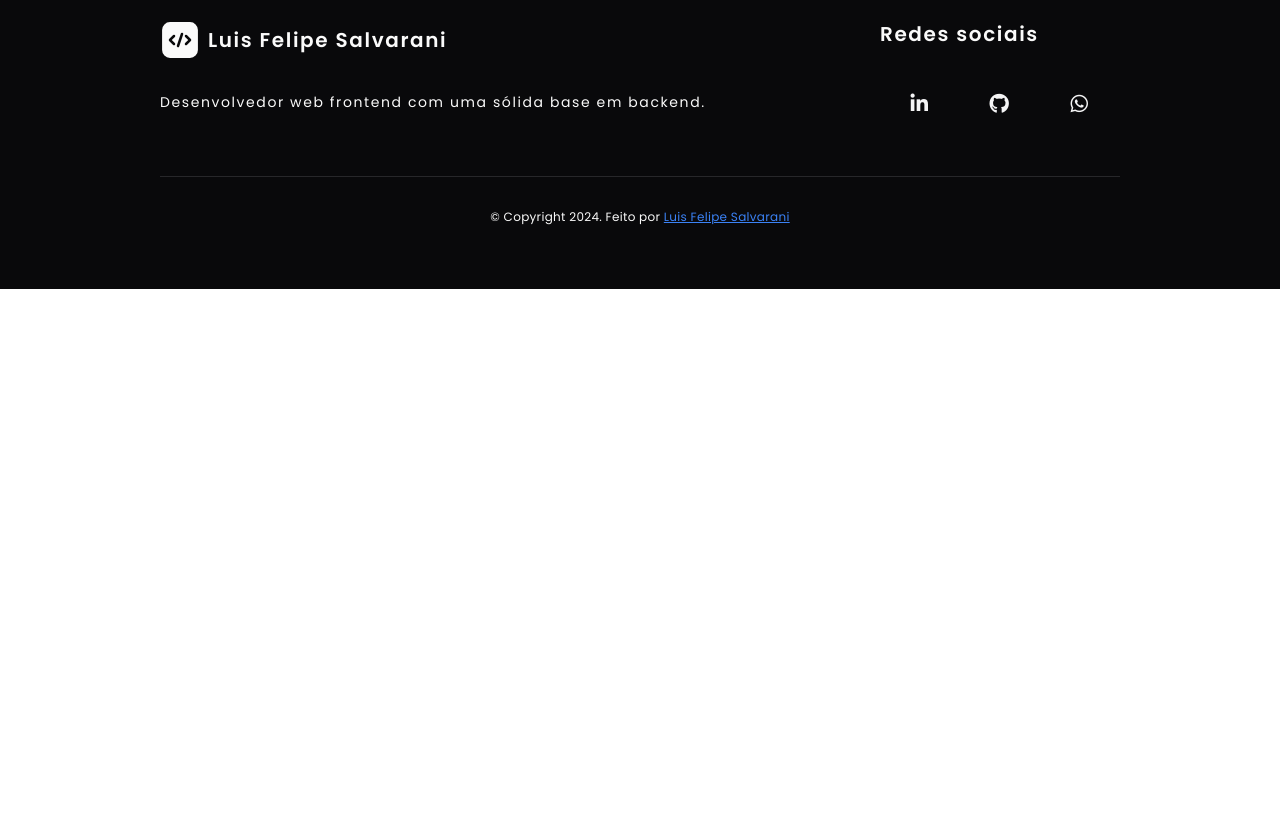
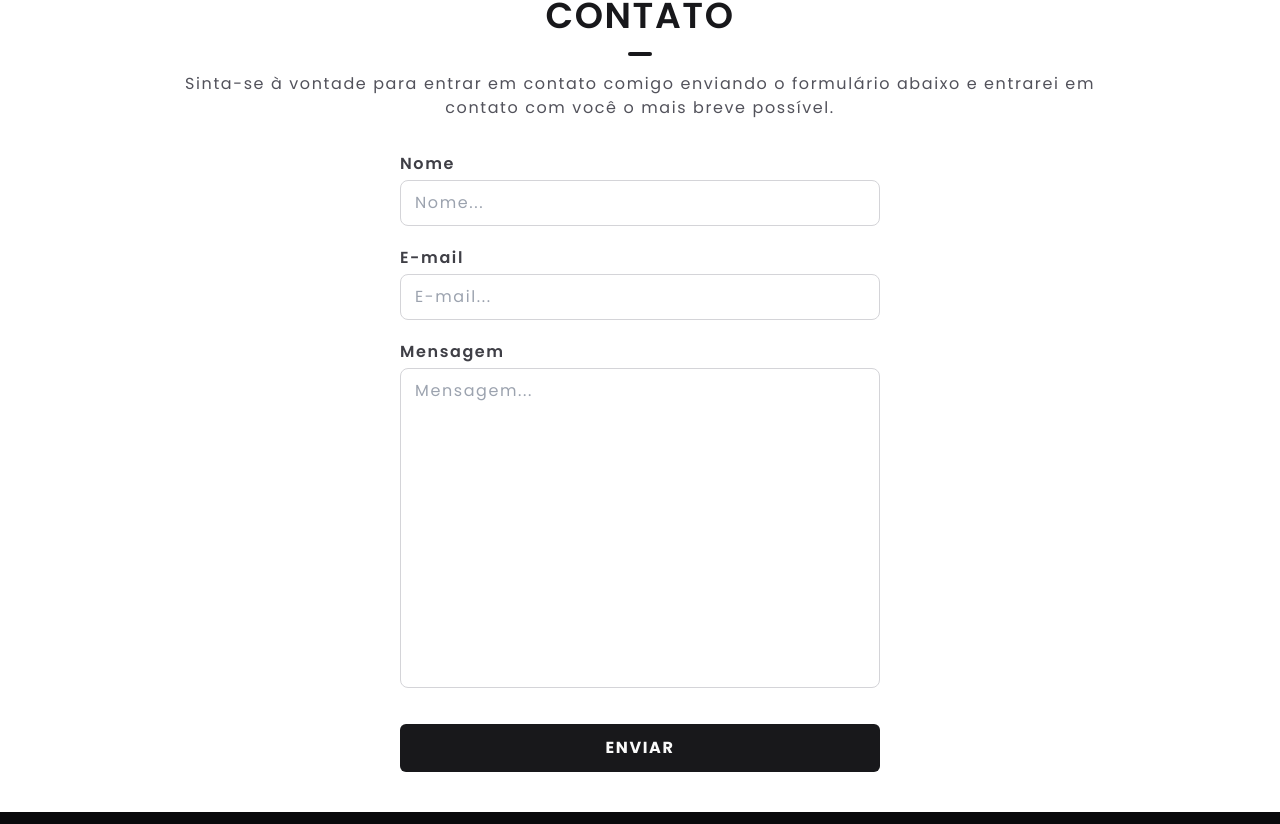
Before and after one commit to LuisFelipeSalvarani/portfolio, a React (Vite) app: page / in a window 1280 px wide. Shown: the part 3796-4620 px from the top of the page. Before the commit the page ends 4085 px from the top, so only its background shows below. Built offline with nearby package versions, Linux system fonts and the light colour scheme.

Commit message:
feat: seção de contato

```diff
--- a/src/app.tsx
+++ b/src/app.tsx
@@ -1,6 +1,7 @@
 import { Footer } from './components/Footer'
 import { About } from './components/about'
 import { Apresentation } from './components/apresantation'
+import { Contact } from './components/contact'
 import { Header } from './components/header'
 import { Projects } from './components/projects'
 import { SocialMedia } from './components/social-medias'
@@ -18,6 +19,8 @@
         <About />
 
         <Projects />
+
+        <Contact />
       </main>
 
       <Footer />
--- /dev/null
+++ b/src/components/contact.tsx
@@ -0,0 +1,94 @@
+import { useState } from 'react'
+import { SectionTitle } from './section-title'
+
+export function Contact() {
+  const [name, setName] = useState('')
+  const [email, setEmail] = useState('')
+  const [message, setMessage] = useState('')
+
+  const handleSubmit = async (e: React.FormEvent<HTMLFormElement>) => {
+    e.preventDefault()
+
+    const data = {
+      name,
+      email,
+      message,
+    }
+
+    await fetch(`${import.meta.env.VITE_LINK_EMAIL}`, {
+      method: 'POST',
+      body: JSON.stringify(data),
+      headers: {
+        'Content-Type': 'application/json',
+        Accept: 'application/json',
+      },
+    })
+  }
+  return (
+    <div
+      className="flex min-h-screen flex-col gap-10 bg-white py-10 text-zinc-900"
+      id="contact"
+    >
+      <form
+        onSubmit={handleSubmit}
+        className="flex flex-col gap-8 xl:mx-40 2xl:mx-72"
+      >
+        <SectionTitle
+          title="Contato"
+          description="Sinta-se à vontade para entrar em contato comigo enviando o formulário abaixo e entrarei em contato com você o mais breve possível."
+        />
+
+        <div className="m-auto flex w-1/2 flex-col gap-5">
+          <div className="flex flex-col gap-1">
+            <label htmlFor="name" className="font-semibold text-zinc-700">
+              Nome
+            </label>
+            <div className="rounded-lg border border-zinc-300 px-3.5 py-2.5">
+              <input
+                id="name"
+                type="text"
+                placeholder="Nome..."
+                className="w-full outline-none"
+                onChange={e => setName(e.target.value)}
+              />
+            </div>
+          </div>
+
+          <div className="flex flex-col gap-1">
+            <label htmlFor="email" className="font-semibold text-zinc-700">
+              E-mail
+            </label>
+            <div className="rounded-lg border border-zinc-300 px-3.5 py-2.5">
+              <input
+                id="email"
+                type="email"
+                placeholder="E-mail..."
+                className="w-full outline-none"
+                onChange={e => setEmail(e.target.value)}
+              />
+            </div>
+          </div>
+
+          <div className="flex flex-col gap-1">
+            <label htmlFor="message" className="font-semibold text-zinc-700">
+              Mensagem
+            </label>
+            <textarea
+              id="message"
+              className="h-80 resize-none rounded-lg border border-zinc-300 px-3.5 py-2.5 outline-none"
+              placeholder="Mensagem..."
+              onChange={e => setMessage(e.target.value)}
+            />
+          </div>
+
+          <button
+            type="submit"
+            className="hover:-translate-y-1 mt-4 rounded-md bg-zinc-900 px-16 py-3 font-bold text-zinc-50 uppercase transition-all"
+          >
+            Enviar
+          </button>
+        </div>
+      </form>
+    </div>
+  )
+}
```
Also changed, not shown: 1 other file (tests, documents, lock files or other folders).
